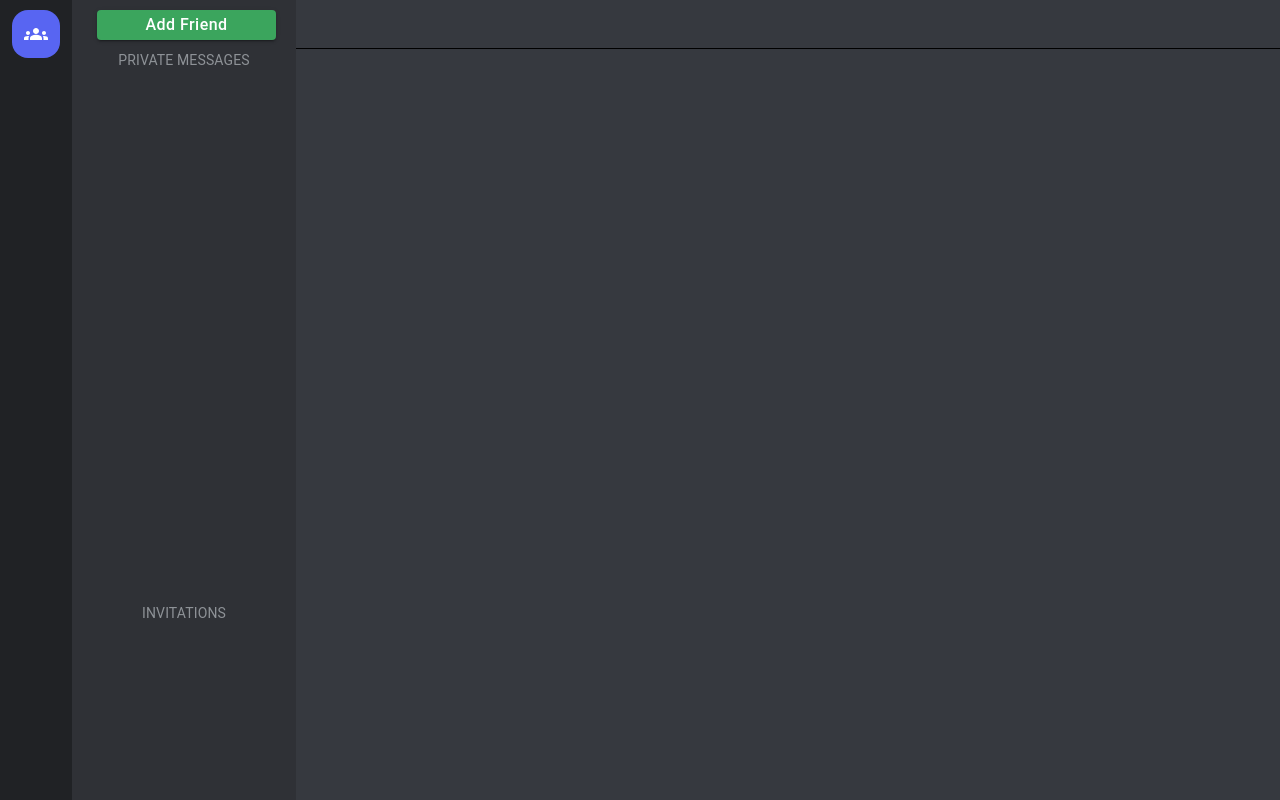
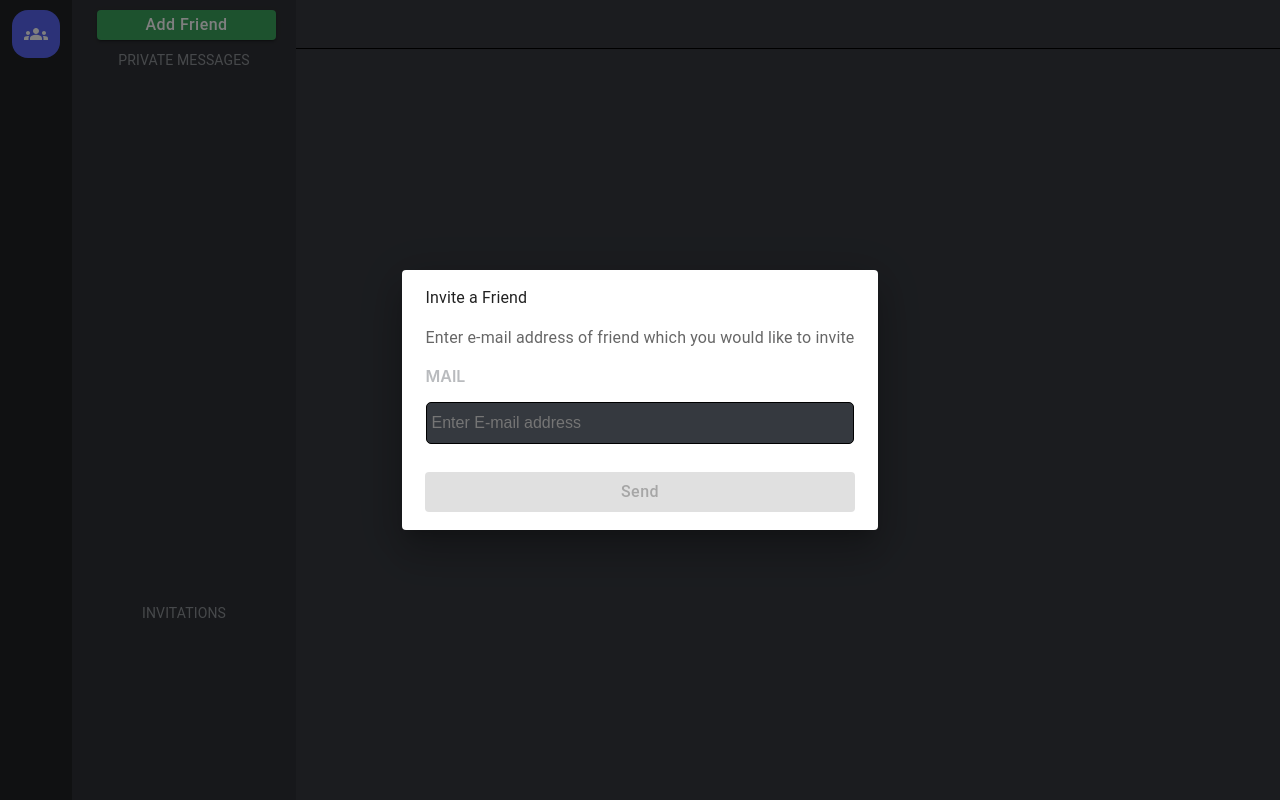
Before and after one commit to Atharva9405/Textilia, a React (Create React App) app in the folder client/: page /dashboard in a window 1280 px wide. Both pictures are taken after a click on the button "Add Friend". Built offline with nearby package versions, Linux system fonts and the light colour scheme.

Commit message:
created add friend dialogue box ui

```diff
--- /dev/null
+++ b/client/src/Dashboard/FriendsSideBar/AddFreindDialogue.js
@@ -0,0 +1,67 @@
+import React, { useEffect, useState } from "react";
+import { validateMail } from "../../shared/utils/validators";
+import Dialog from "@mui/material/Dialog";
+import DialogActions from "@mui/material/DialogActions";
+import DialogContent from "@mui/material/DialogContent";
+import DialogContentText from "@mui/material/DialogContentText";
+import { DialogTitle, Typography } from "@mui/material";
+import InputWithLabel from "../../shared/components/InputWithLabel";
+import CustomPrimaryButton from "../../shared/components/CustomPrimaryButton";
+
+const AddFreindDialogue = ({
+  isDialogueOpen,
+  closeDialogueHandler,
+  sendFriendInvitation = () => {},
+}) => {
+  const [mail, setMail] = useState("");
+  const [isFormValid, setIsFormValid] = useState("");
+
+  const handleSendInvitation = () => {};
+
+  const handleCloseDialogue = () => {
+    closeDialogueHandler();
+    setMail("");
+  };
+
+  useEffect(() => {
+    setIsFormValid(validateMail(mail));
+  }, [mail, setIsFormValid]);
+
+  return (
+    <div>
+      <Dialog open={isDialogueOpen} onClose={handleCloseDialogue}>
+        <DialogTitle>
+          <Typography>Invite a Friend</Typography>
+        </DialogTitle>
+        <DialogContent>
+          <DialogContentText>
+            <Typography>
+              Enter e-mail address of friend which you would like to invite
+            </Typography>
+          </DialogContentText>
+          <InputWithLabel
+            label="Mail"
+            type="text"
+            value={mail}
+            setValue={setMail}
+            placeholder="Enter E-mail address"
+          />
+        </DialogContent>
+        <DialogActions>
+        <CustomPrimaryButton
+            onClick={handleSendInvitation}
+            disabled={!isFormValid}
+            label="Send"
+            additionalStyles={{
+              marginLeft: "15px",
+              marginRight: "15px",
+              marginBottom: "10px",
+            }}
+          />
+        </DialogActions>
+      </Dialog>
+    </div>
+  );
+};
+
+export default AddFreindDialogue;
--- a/client/src/Dashboard/FriendsSideBar/AddFriendButton.js
+++ b/client/src/Dashboard/FriendsSideBar/AddFriendButton.js
@@ -1,5 +1,6 @@
-import React from "react";
+import React, { useState } from "react";
 import CustomPrimaryButton from "../../shared/components/CustomPrimaryButton";
+import AddFreindDialogue from "./AddFreindDialogue";
 
 const additionalStyles = {
   marginTop: "10px",
@@ -10,7 +11,16 @@
 };
 
 const AddFriendButton = () => {
-  const handleOpenAddFriendDialogue = () => {};
+
+    const [isDialogueOpen,setIsDialogueOpen] = useState(false)
+
+  const handleOpenAddFriendDialogue = () => {
+    setIsDialogueOpen(true)
+  };
+
+  const handleCloseAddFriendDialogue = () => {
+    setIsDialogueOpen(false)
+  }
 
   return (
     <>
@@ -19,6 +29,10 @@
         label="Add Friend"
         onClick={handleOpenAddFriendDialogue}
       />
+      <AddFreindDialogue
+        isDialogueOpen={isDialogueOpen}
+        closeDialogueHandler={handleOpenAddFriendDialogue}
+      />
     </>
   );
 };
--- a/client/src/shared/utils/validators.js
+++ b/client/src/shared/utils/validators.js
@@ -16,7 +16,7 @@
   return password.length > 5 && password.length < 12;
 };
 
-const validateMail = (mail) => {
+export const validateMail = (mail) => {
   const emailPattern = /^[a-zA-Z0-9._-]+@[a-zA-Z0-9.-]+\.[a-zA-Z]{2,4}$/;
   return emailPattern.test(mail);
 };
```
